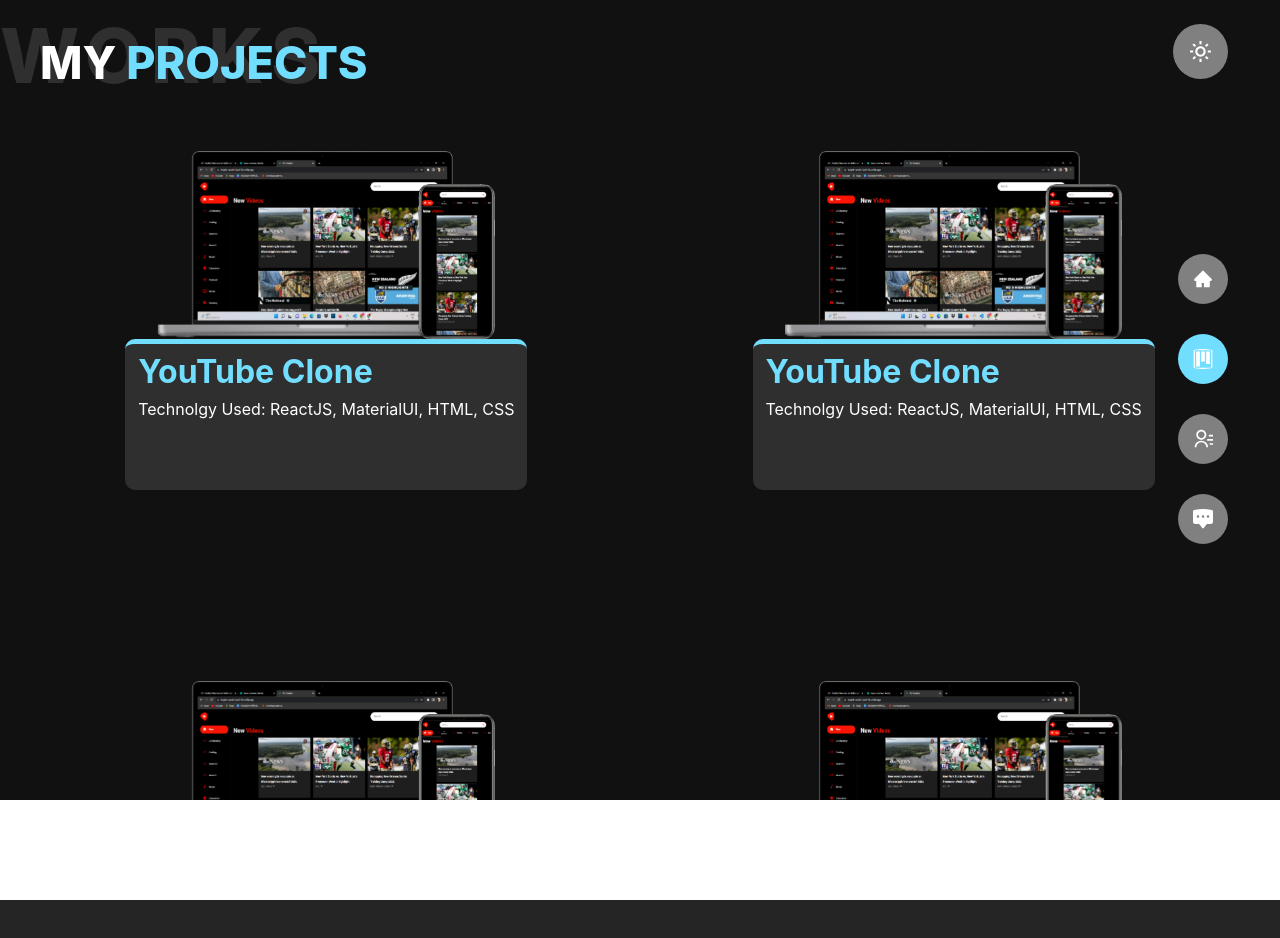
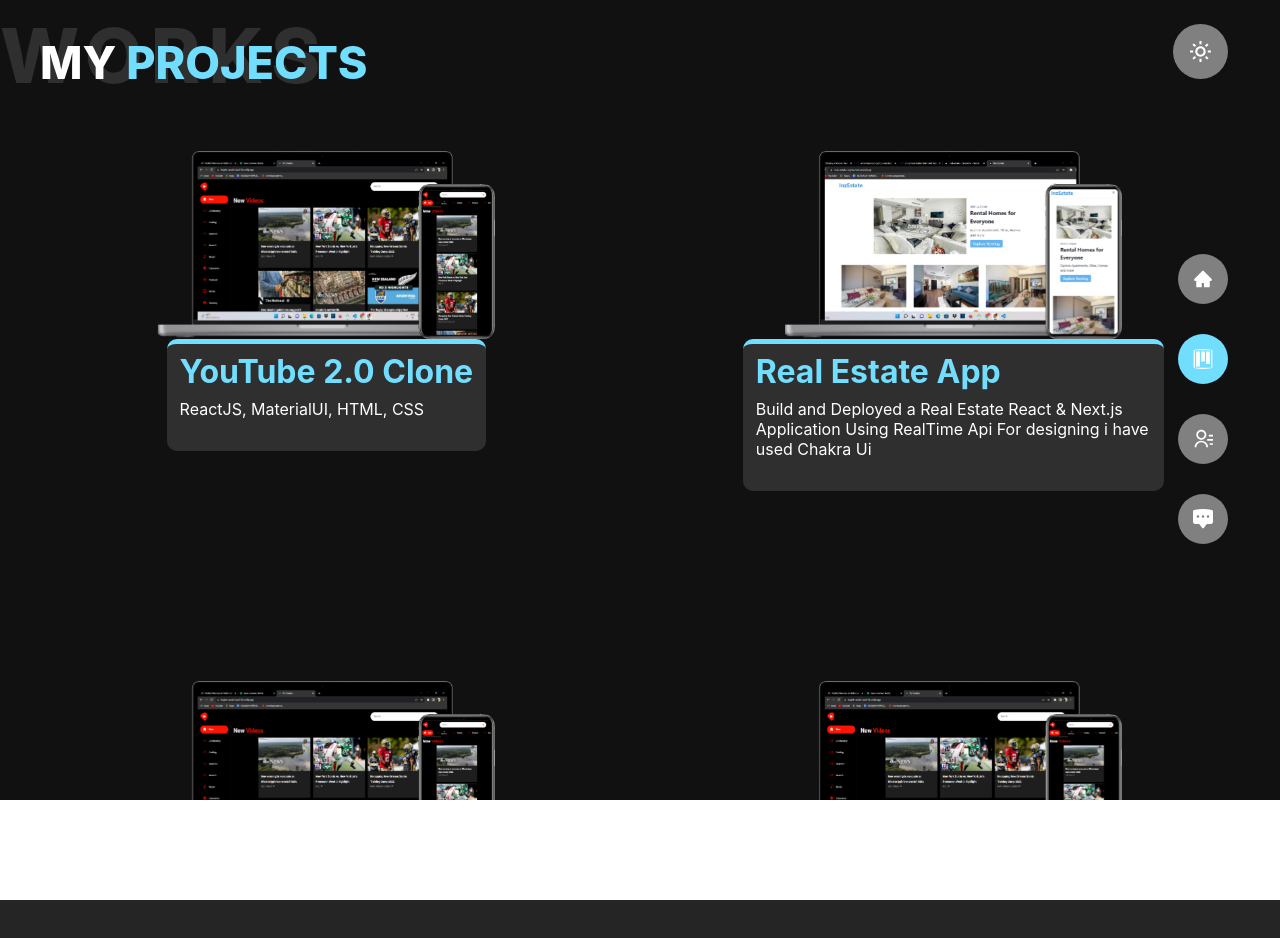
Before and after one commit to innzz/my-react-portfolio, a React (Create React App) app: page /projects in a window 1280 px wide. Shown: the top 938 px of the page. Built offline with nearby package versions, Linux system fonts and the light colour scheme.

Commit message:
Updated Readme File

```diff
--- a/src/Pages/Projects/index.css
+++ b/src/Pages/Projects/index.css
@@ -47,10 +47,9 @@
     width: 100%;
 }
 
-.projects-card:hover  .projects-card-content > a > button{
-    /* display: block; */
+.projects-card:hover  .projects-card-content > a{
     transform: translateY(0px);
-    opacity: 1;
+    opacity: 0.8;
 }
 
 
@@ -65,19 +64,26 @@
     z-index: -1;
 }
 
-.projects-card > .projects-card-content > a > button {
-    transform: translateY(30px);
-    padding: 10px 15px;
-    margin-top: 0.5vh;
-    transition: 0.5s;
-    border-radius: 5px;
-    color: #fff;
-    background: #71DDFF;
+.projects-card > .projects-card-content > a {
+    position: absolute;
+    color: #111;
+    font-weight: 900;
+    text-decoration: none;
+    font-size: 30px;
+    background: rgb(36,0,35);
+    background: linear-gradient(90deg, rgba(36,0,35,1) 0%, rgba(0,9,126,1) 0%, rgba(9,41,121,1) 24%, rgba(19,79,164,1) 58%, rgba(14,117,190,1) 72%, rgba(0,212,255,1) 100%);
+    top: 0;
+    left: 0;
+    right: 0;
+    bottom: 0;
+    opacity: 0;
     border: none;
-    opacity: 0;
-    cursor: pointer;
-    /* display: none; */
+    transition: all 0.6s ease-in-out;
+    display: flex;
+    justify-content: center;
+    align-items: center;
 }
+
 
 .projects-card-content {
     border-radius: 10px;
@@ -88,6 +94,7 @@
     padding: 1vh 1vw;
     padding-bottom: 3vh;
     overflow: hidden;
+    position: relative;
 }
 
 .projects-card-content > h1 {
--- a/src/Pages/Projects/index.js
+++ b/src/Pages/Projects/index.js
@@ -55,9 +55,10 @@
               <img src={val2.image} alt="" />
               <div className="projects-card-content" style={toggleDarkMode?{background:"rgb(47, 47, 47)",color:"#fff"}:{background:"#f3f3f3",color:"#666"}}>
                 <h1>{val2.name}</h1>
-                <p>Technolgy Used: {val2.techs}</p>
-                <a href={val2.link} target="_blank"><button>VIEW</button></a>
-                {showClickMe? <p style={toggleDarkMode?{color:"#fff"}:{color:"#666"}}>CLICK ME!</p>:''}
+                <p>{val2.desc}</p>
+                {/* <a href={val2.link} target="_blank"><button>VIEW</button></a> */}
+                <a href={val2.link} target="_blank"><span style={{color: 'white'}}>Click To View!</span></a>
+                {/* {showClickMe? <p style={toggleDarkMode?{color:"#fff"}:{color:"#666"}}>CLICK ME!</p>:''} */}
               </div>
             </div>
           </div>
--- a/src/assets/ProjectsArray/ProjectsArray.js
+++ b/src/assets/ProjectsArray/ProjectsArray.js
@@ -1,20 +1,21 @@
 import Project1 from '../images/Project1.png';
+import Project2 from '../images/Project2.png';
 
 
 export const ProjectsArray = [
     {
         row: [
             {
-                name: 'YouTube Clone',
-                techs: 'ReactJS, MaterialUI, HTML, CSS',
+                name: 'YouTube 2.0 Clone',
+                desc: 'ReactJS, MaterialUI, HTML, CSS',
                 link: 'https://bright-cendol-6ad010.netlify.app/',
                 image: Project1
             },
             {
-                name: 'YouTube Clone',
-                techs: 'ReactJS, MaterialUI, HTML, CSS',
-                link: 'https://bright-cendol-6ad010.netlify.app/',
-                image: Project1
+                name: 'Real Estate App',
+                desc: 'Build and Deployed a Real Estate React & Next.js Application Using RealTime Api For designing i have used Chakra Ui',
+                link: 'https://real-estate-sigma-ten.vercel.app/',
+                image: Project2
             }
         ]
     },
@@ -22,13 +23,13 @@
         row : [
             {
                 name: 'YouTube Clone',
-                techs: 'ReactJS, MaterialUI, HTML, CSS',
+                desc: 'ReactJS, MaterialUI, HTML, CSS',
                 link: 'https://bright-cendol-6ad010.netlify.app/',
                 image: Project1
             },
             {
                 name: 'YouTube Clone',
-                techs: 'ReactJS, MaterialUI, HTML, CSS',
+                desc: 'ReactJS, MaterialUI, HTML, CSS',
                 link: 'https://bright-cendol-6ad010.netlify.app/',
                 image: Project1
             }
```
Also changed, not shown: src/assets/images/Project2.png (added), 1 other file (tests, documents, lock files or other folders).
